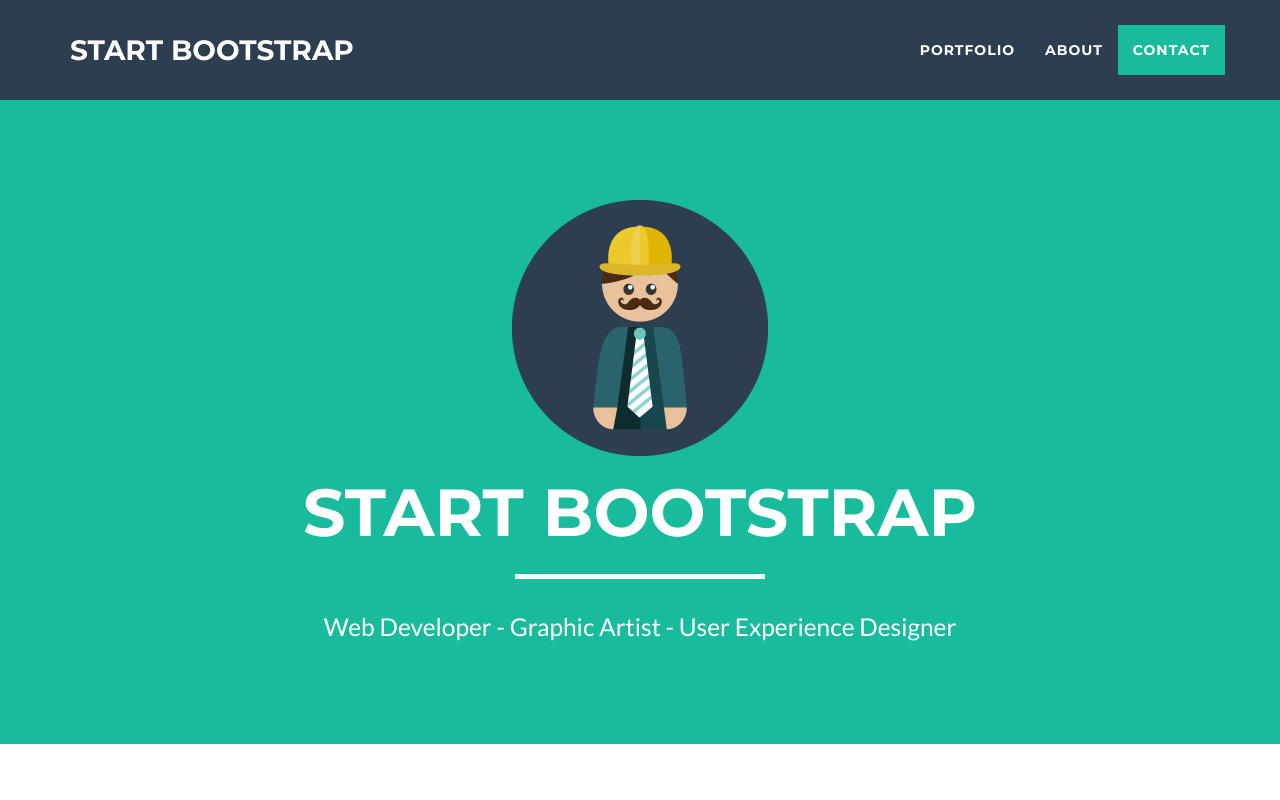
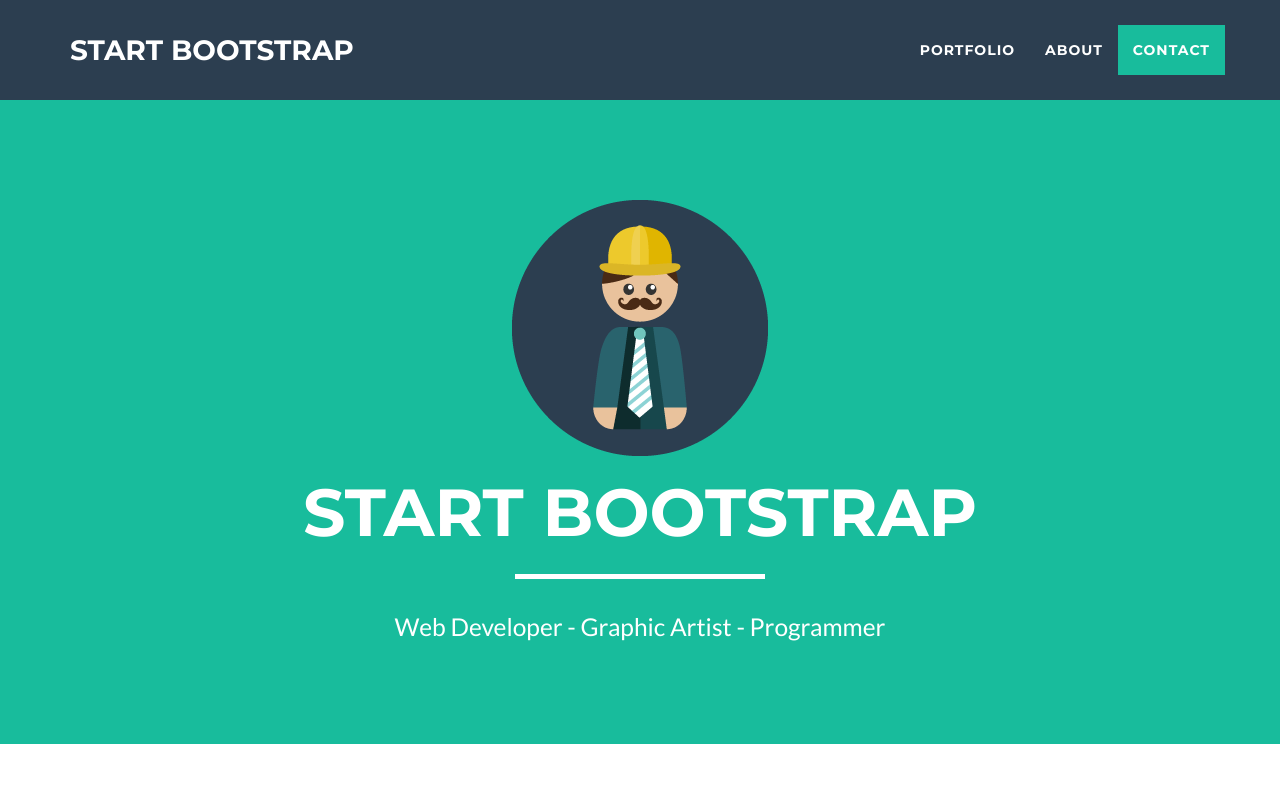
Before and after one commit to makogen/makogen.github.io, a website: page index.html in a window 1280 px wide. Shown: the top 800 px of the page. Drawn offline with nearby package versions, Linux system fonts and the light colour scheme.

Commit message:
Updated Job description

```diff
--- a/index.html
+++ b/index.html
@@ -76,7 +76,7 @@
                     <div class="intro-text">
                         <h1 class="name">Start Bootstrap</h1>
                         <hr class="star-light">
-                        <span class="skills">Web Developer - Graphic Artist - User Experience Designer</span>
+                        <span class="skills">Web Developer - Graphic Artist - Programmer</span>
                     </div>
                 </div>
             </div>
```
